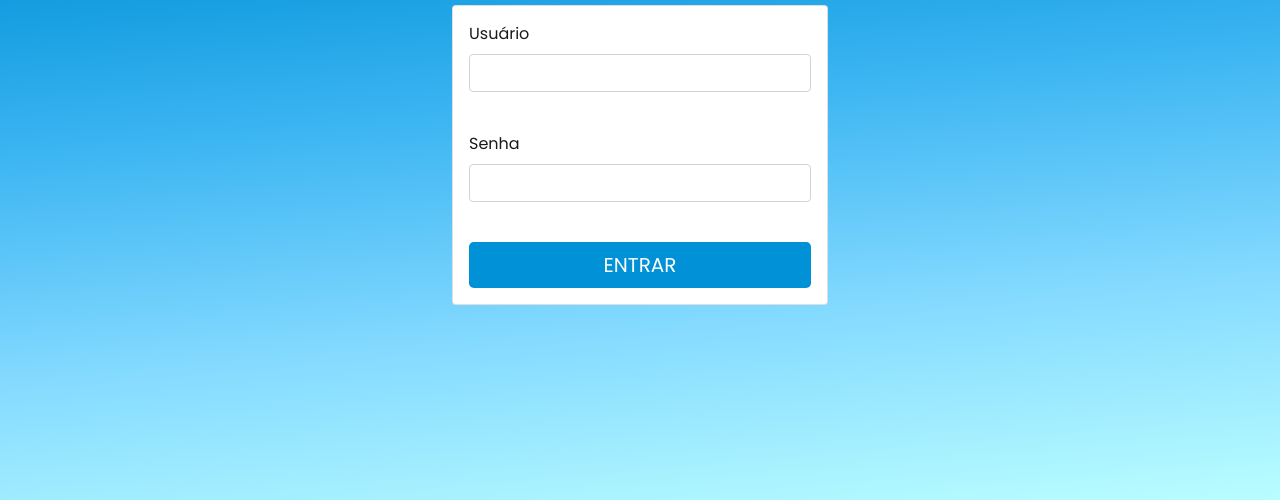
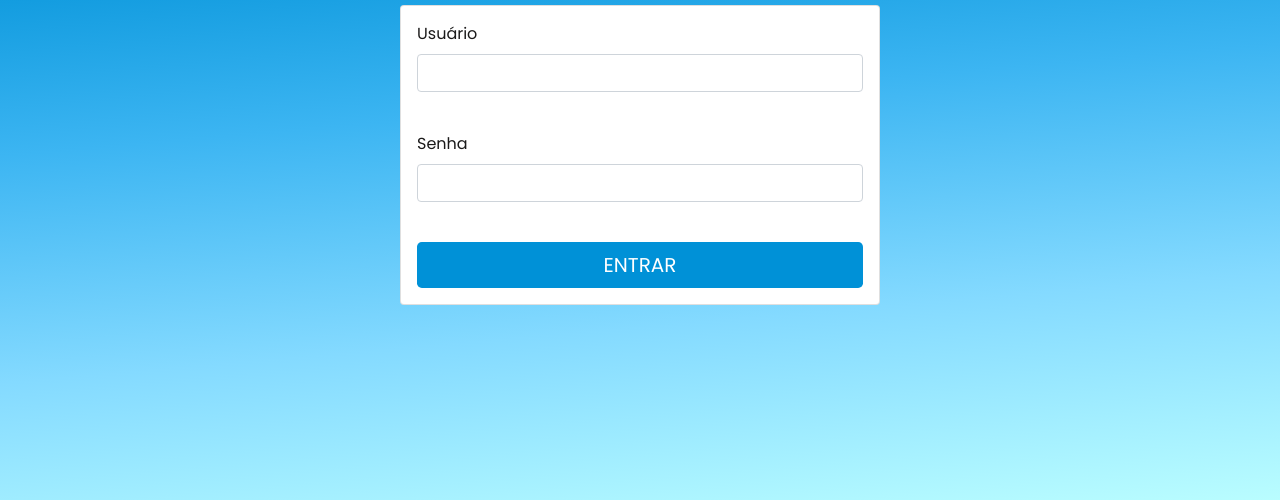
Before and after one commit to lineavelino/desafio-luizalabs, a plain HTML site: page index.html in a window 1280 px wide. Shown: the part 300-800 px from the top of the page. Drawn offline with nearby package versions, Linux system fonts and the light colour scheme.

Commit message:
Ajuste tamanho card

```diff
--- a/assets/style.css
+++ b/assets/style.css
@@ -18,6 +18,11 @@ body {
     background-image: linear-gradient(355deg, #b9fdff 0, #84daff 25%, #3cb5f2 50%, #0091d7 75%, #0076FE 100%);;
 }
 
+.card {
+    width: 100%;
+    max-width: 30rem;
+}
+
 small {
     color: #DC3545;
     font-weight: lighter;
```
